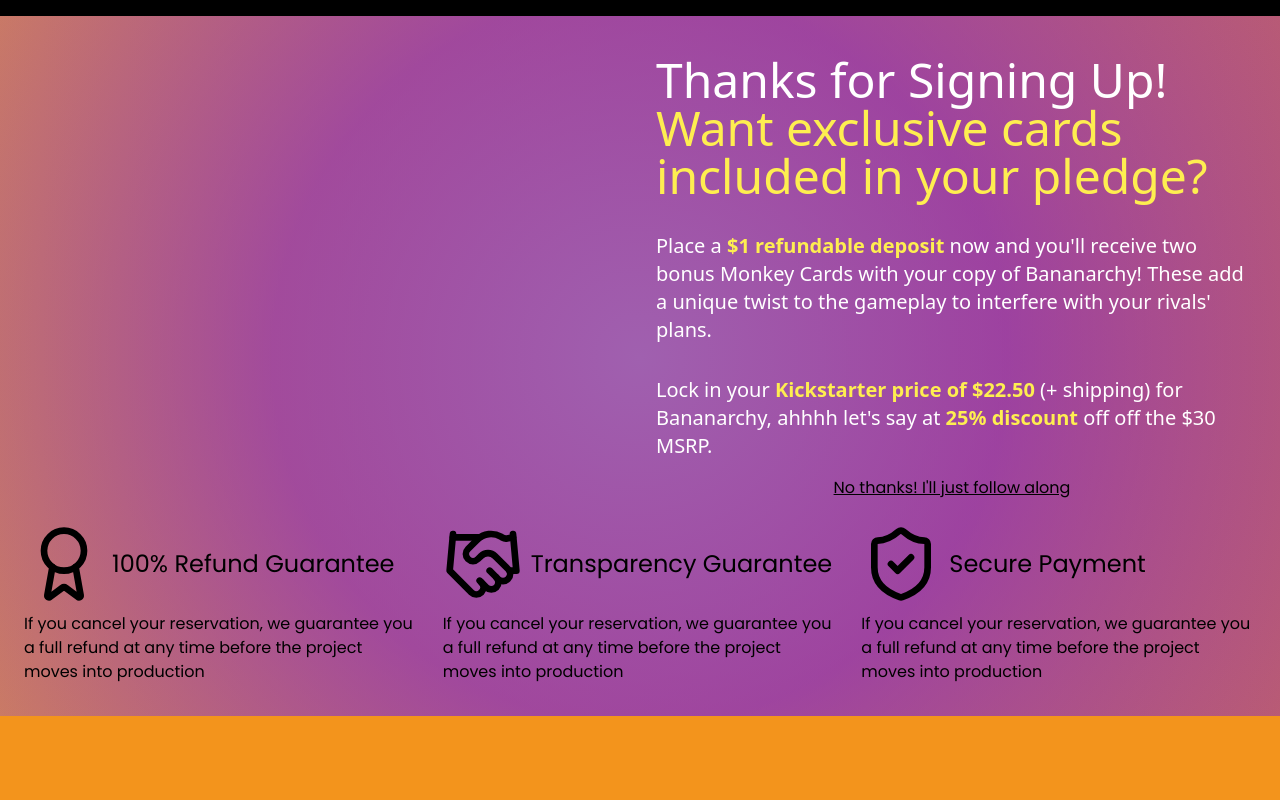
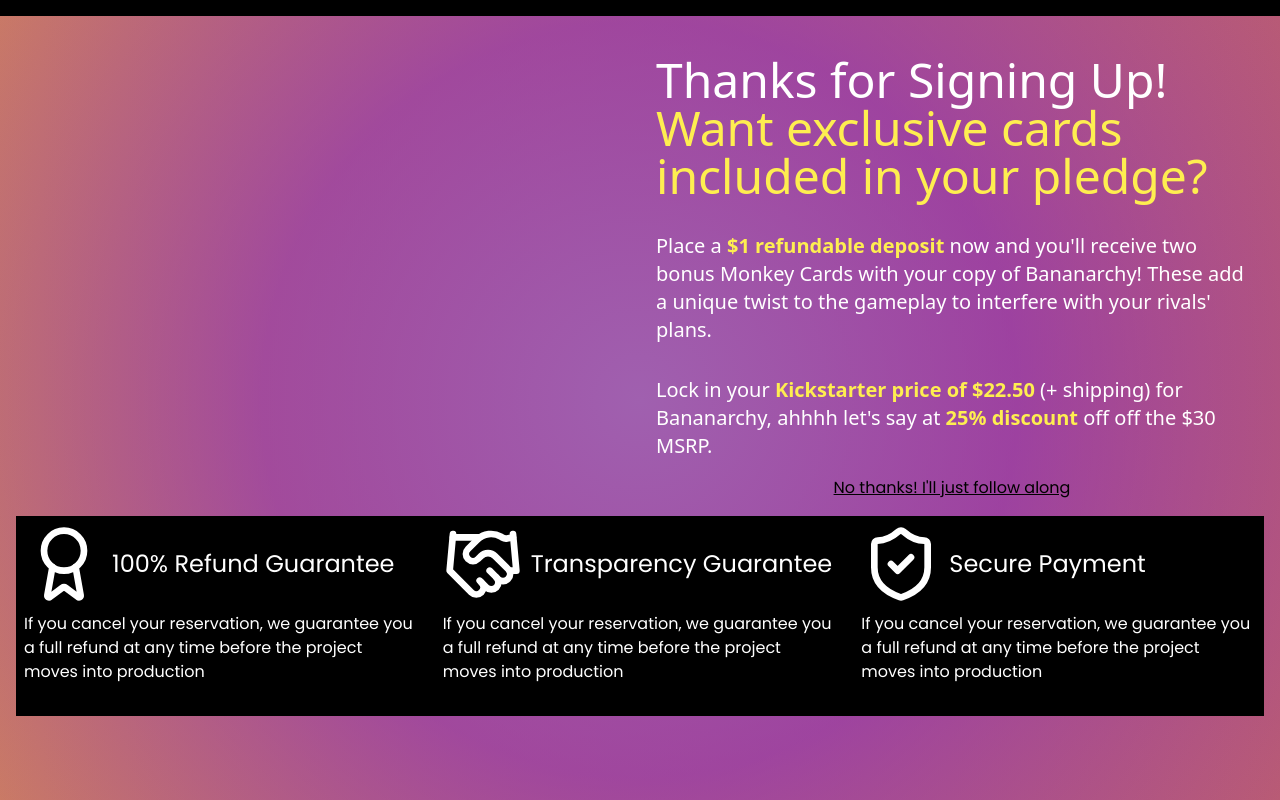
Before and after one commit to melchua/launch-page-bananarchy, a SvelteKit app: page /thankyou in a window 1280 px wide. Built offline with nearby package versions, Linux system fonts and the light colour scheme; a web font is replaced by a local one.

Commit message:
Fixed scroll issues

```diff
--- a/src/routes/+page.svelte
+++ b/src/routes/+page.svelte
@@ -12,7 +12,7 @@
 	});
 </script>
 
-<div class="oback flex h-full flex-col pb-[250px] sm:pb-0">
+<div class="oback flex min-h-screen flex-col pb-[250px] sm:pb-0">
 	<div
 		class="absolute left-[-320px] top-[-40px] z-0 flex h-max justify-center p-10 opacity-60 sm:top-[-200px] md:left-[25%] lg:left-[32%] xl:left-[35%] 2xl:left-[38%]"
 	>
--- a/src/routes/thankyou/+page.svelte
+++ b/src/routes/thankyou/+page.svelte
@@ -36,7 +36,7 @@
 	<script async src="https://js.stripe.com/v3/buy-button.js"></script>
 </svelte:head>
 
-<div class="relative flex flex-col items-center overflow-hidden">
+<div class="relative flex min-h-screen flex-col items-center overflow-y-auto">
 	<div class="from-bapurple absolute inset-0 bg-gradient-to-r to-purple-700 opacity-50"></div>
 	<div
 		class="from-bapurple absolute inset-0 bg-[radial-gradient(circle_at_center,_var(--tw-gradient-stops))] via-purple-700/50 to-transparent"
@@ -98,7 +98,7 @@
 				</div>
 			</div>
 		</div>
-		<div class="mx-4 flex flex-col items-center gap-2 sm:flex-row">
+		<div class="mx-4 flex flex-col items-center gap-2 bg-black text-white sm:flex-row">
 			{#each benefits as benefit}
 				<div class="flex flex-col gap-2 p-2">
 					<div class="flex items-center justify-start gap-2">
```
